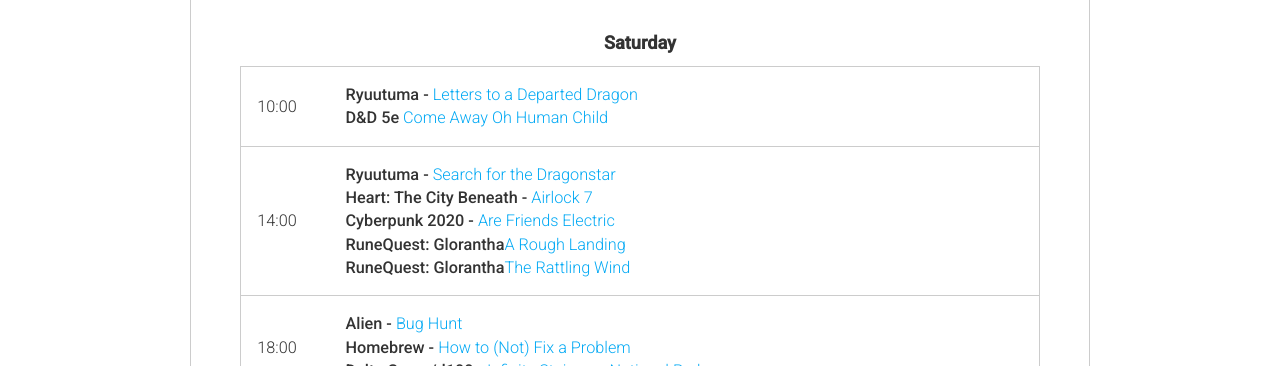
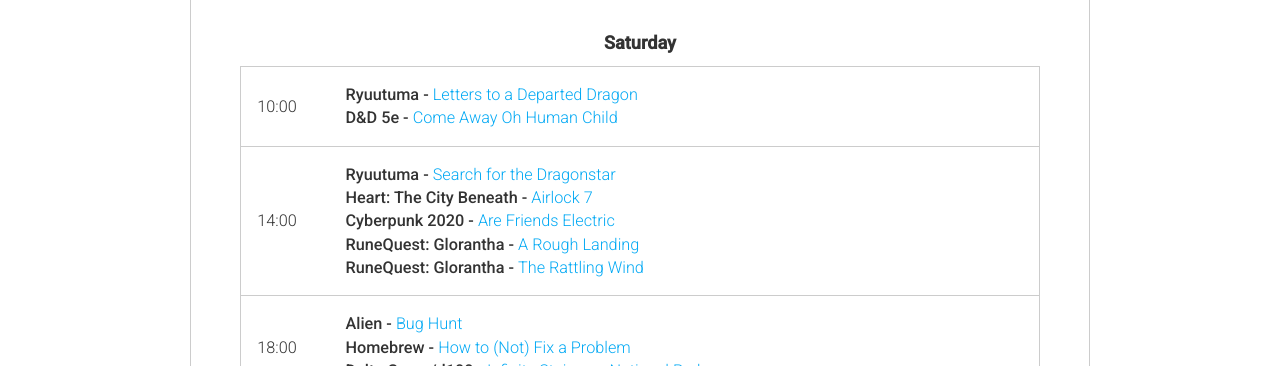
Before and after one commit to gregoriousTechorious/warpcon.ie, a Jekyll site: the page built from schedule.html, in a window 1280 px wide and 900 px high, scrolled down 809 px. Shown: the part 152-518 px from the top of the window. Built offline with Jekyll 4.4.1, drawn with Linux system fonts in a browser that asks for light colours; nearby versions of some CDN libraries.

```diff
--- a/schedule.html
+++ b/schedule.html
@@ -55,7 +55,7 @@ image: hero.jpg
                                 <b>Ryuutuma - </b> <a href="/games/letters-to-a-departed-dragon">Letters to a Departed Dragon</a>
                             </li>
                             <li>
-                                <b>D&D 5e</b> <a href="/games/come-away-child">Come Away Oh Human Child</a>
+                                <b>D&D 5e - </b> <a href="/games/come-away-child">Come Away Oh Human Child</a>
                             </li>
                         </ul>
                     </td>
@@ -74,10 +74,10 @@ image: hero.jpg
                                 <b>Cyberpunk 2020 - </b><a href="/games/are-friends-electric">Are Friends Electric</a>
                             </li>
                             <li>
-                                <b>RuneQuest: Glorantha</b><a href="/games/a-rough-landing">A Rough Landing</a>
+                                <b>RuneQuest: Glorantha - </b><a href="/games/a-rough-landing">A Rough Landing</a>
                             </li>
                             <li>
-                                <b>RuneQuest: Glorantha</b><a href="/games/the-rattling-wind">The Rattling Wind</a>
+                                <b>RuneQuest: Glorantha - </b><a href="/games/the-rattling-wind">The Rattling Wind</a>
                             </li>
                         </ul>
                     </td>
```
